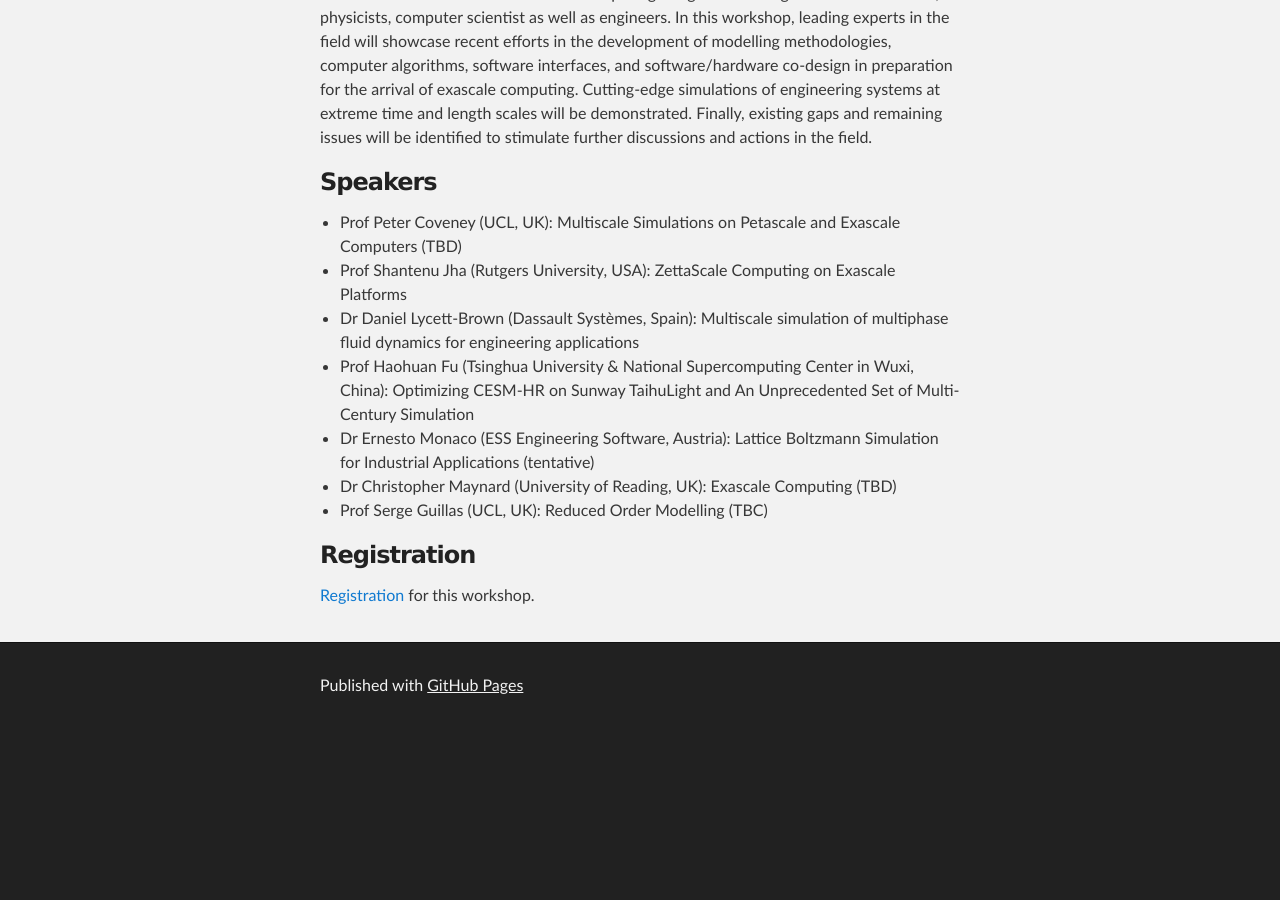
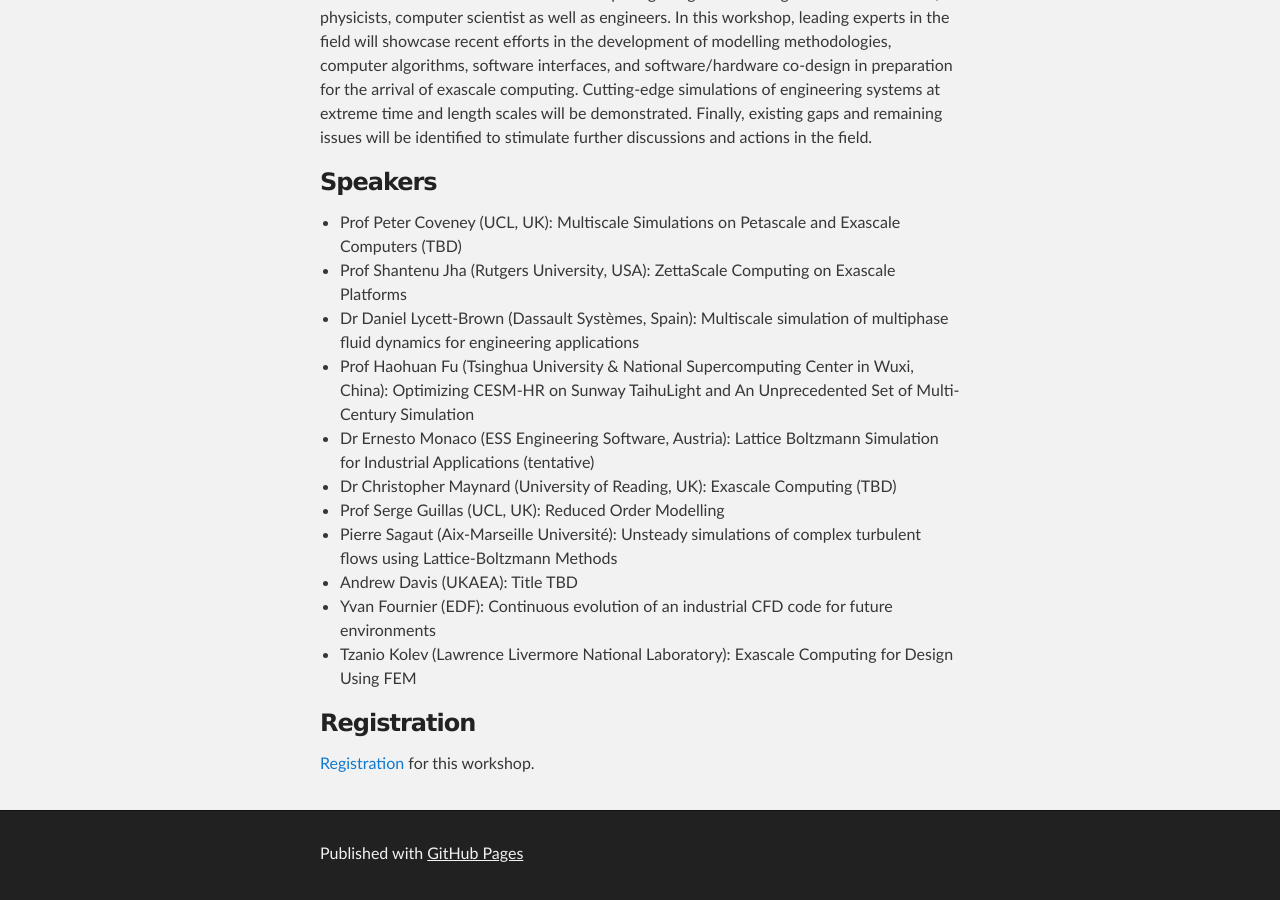
Before and after one commit to Excalibur-SLE/Excalibur-SLE.github.io, a Jekyll site: the page built from workshop3.md, in a window 1280 px wide and 900 px high, scrolled down 777 px. Built offline with Jekyll 4.4.1, drawn with Linux system fonts in a browser that asks for light colours; our own code applies the rules of GitHub Pages for plain Markdown files; before the commit the page ends 1509 px from its top, so only the background shows below that.

Commit message:
Update workshop3.md

```diff
--- a/workshop3.md
+++ b/workshop3.md
@@ -41,7 +41,11 @@
 - Prof Haohuan Fu (Tsinghua University & National Supercomputing Center in Wuxi, China): Optimizing CESM-HR on Sunway TaihuLight and An Unprecedented Set of Multi-Century Simulation
 - Dr Ernesto Monaco (ESS Engineering Software, Austria): Lattice Boltzmann Simulation for Industrial Applications (tentative)
 - Dr Christopher Maynard (University of Reading, UK): Exascale Computing (TBD)
-- Prof Serge Guillas (UCL, UK): Reduced Order Modelling (TBC)
+- Prof Serge Guillas (UCL, UK): Reduced Order Modelling
+- Pierre Sagaut (Aix-Marseille Université): Unsteady simulations of complex turbulent flows using Lattice-Boltzmann Methods
+- Andrew Davis (UKAEA): Title TBD
+- Yvan Fournier (EDF): Continuous evolution of an industrial CFD code for future environments
+- Tzanio Kolev (Lawrence Livermore National Laboratory): Exascale Computing for Design Using FEM
 
 ### Registration
 
```
